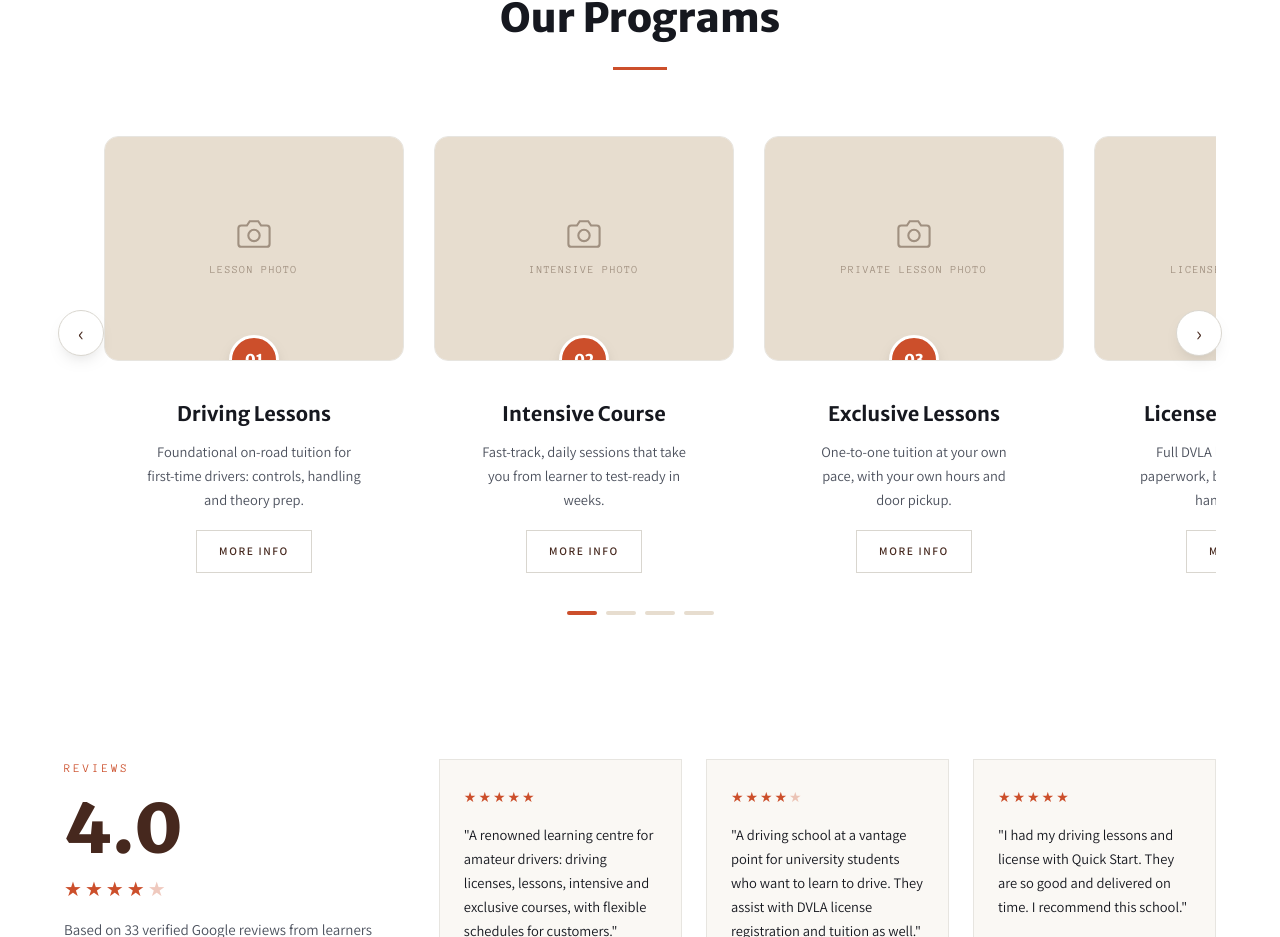
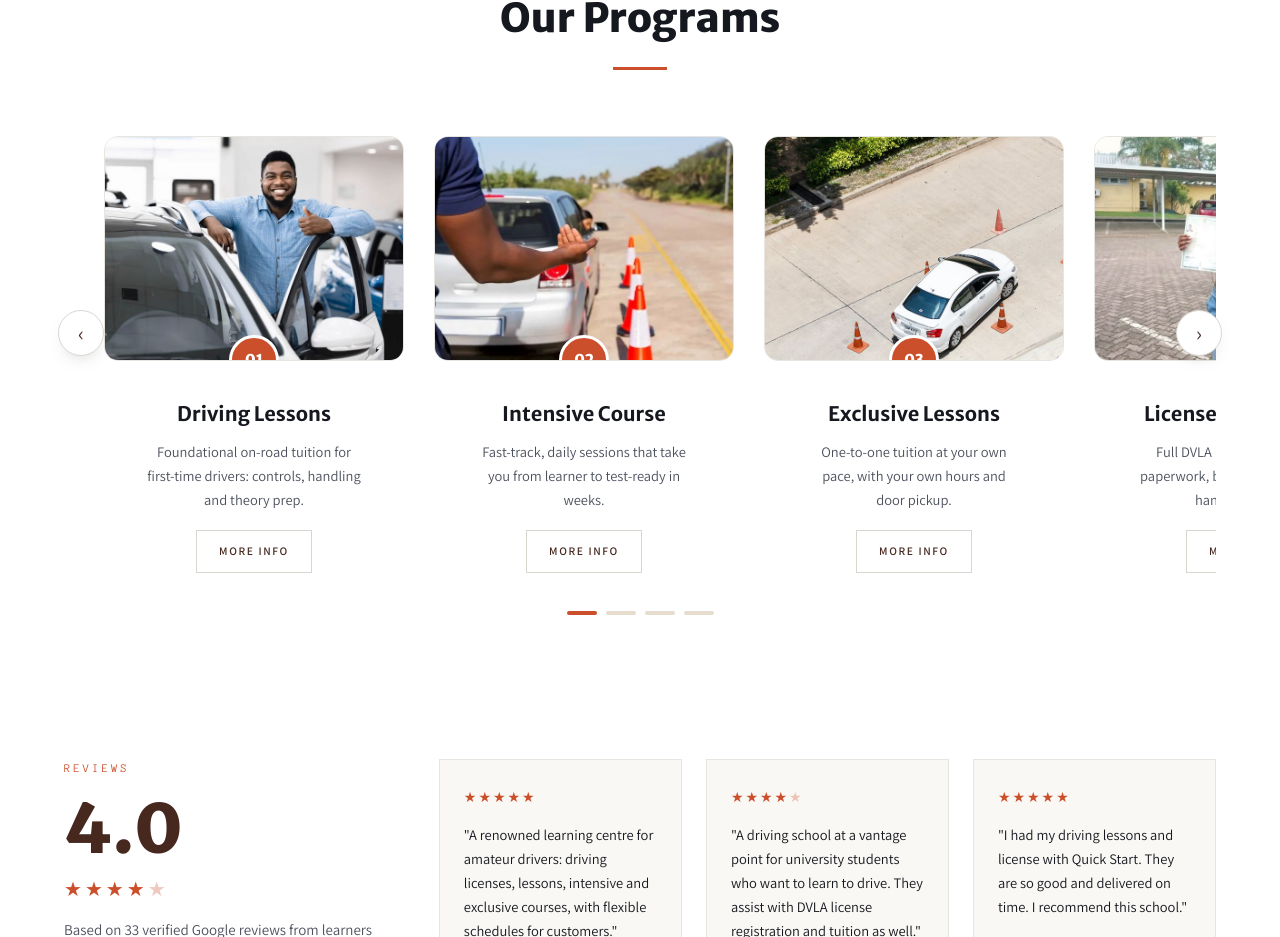
Before and after one commit to PlnDominic/Quick-Start-Driving-School, a Next.js app: page / in a window 1280 px wide. Shown: the part 1740-2677 px from the top of the page. Built offline with nearby package versions, Linux system fonts and the light colour scheme.

Commit message:
Add real photos to Our Programs carousel
Replaces ImagePlaceholder in each carousel card with the uploaded
Driving 1-4.jpg images using next/image.

Co-Authored-By: Claude Sonnet 4.6 <noreply@anthropic.com>
Claude-Session: https://claude.ai/code/session_01UmyR1vRubKQeVLvSuVftVs

```diff
--- a/components/CourseCarousel.tsx
+++ b/components/CourseCarousel.tsx
@@ -2,32 +2,32 @@
 
 import { useRef, useState, useEffect, useCallback } from 'react'
 import Link from 'next/link'
-import ImagePlaceholder from './ImagePlaceholder'
+import Image from 'next/image'
 
 const programs = [
   {
     id: '01',
     title: 'Driving Lessons',
     desc: 'Foundational on-road tuition for first-time drivers: controls, handling and theory prep.',
-    imgLabel: 'Lesson photo',
+    img: '/images/Driving 1.jpg',
   },
   {
     id: '02',
     title: 'Intensive Course',
     desc: 'Fast-track, daily sessions that take you from learner to test-ready in weeks.',
-    imgLabel: 'Intensive photo',
+    img: '/images/Driving 2.jpg',
   },
   {
     id: '03',
     title: 'Exclusive Lessons',
     desc: 'One-to-one tuition at your own pace, with your own hours and door pickup.',
-    imgLabel: 'Private lesson photo',
+    img: '/images/Driving 3.jpg',
   },
   {
     id: '04',
     title: 'License Registration',
     desc: 'Full DVLA license registration: paperwork, booking and follow-up handled for you.',
-    imgLabel: 'License / DVLA photo',
+    img: '/images/Driving 4.jpg',
   },
 ]
 
@@ -82,9 +82,13 @@ export default function CourseCarousel() {
             className="prog-card flex-none w-[clamp(240px,28vw,300px)] [scroll-snap-align:center] flex flex-col items-center text-center group"
           >
             <div className="relative w-full aspect-[4/3] rounded-[14px] overflow-hidden border border-qs-border-warm">
-              <div className="absolute inset-0 group-hover:scale-105 transition-transform duration-[600ms] ease-[cubic-bezier(.25,.1,.25,1)]">
-                <ImagePlaceholder label={prog.imgLabel} />
-              </div>
+              <Image
+                src={prog.img}
+                alt={prog.title}
+                fill
+                className="object-cover group-hover:scale-105 transition-transform duration-[600ms] ease-[cubic-bezier(.25,.1,.25,1)]"
+                sizes="(max-width: 640px) 80vw, 300px"
+              />
               <div className="absolute left-1/2 bottom-0 translate-x-[-50%] translate-y-1/2 w-[50px] h-[50px] rounded-full bg-qs-terracotta border-[3px] border-white grid place-items-center text-white font-heading font-extrabold text-[15px] z-20 shadow-[0_8px_18px_-8px_rgba(0,0,0,.4)]">
                 {prog.id}
               </div>
```
